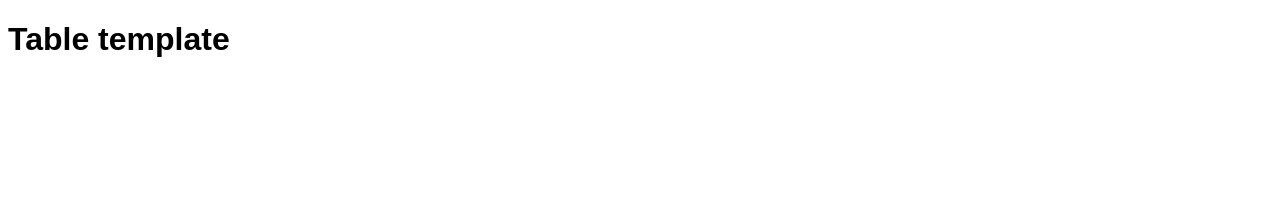
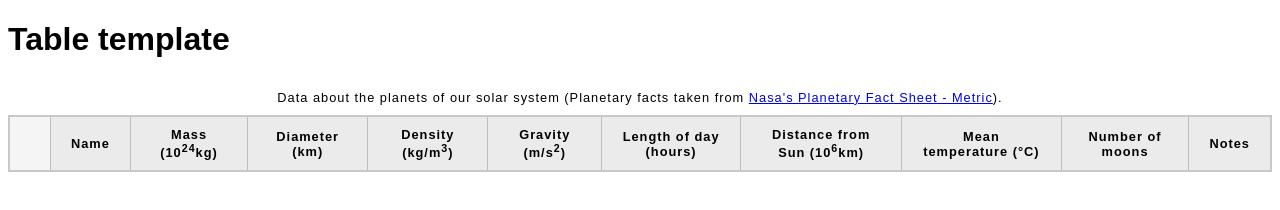
Before and after one commit to Suril1003/Suril1003.github.io, a plain HTML site: page LAB2/PART2/blank-template.html in a window 1280 px wide. Drawn offline with Linux system fonts and the light colour scheme.

Commit message:
Added Columns
Added Columns that are name, mass, diameter, etc.

```diff
--- a/LAB2/PART2/blank-template.html
+++ b/LAB2/PART2/blank-template.html
@@ -8,7 +8,26 @@
   </head>
   <body>
     <h1>Table template</h1>
-
+    <table>
+      <caption>Data about the planets of our solar system (Planetary facts taken from <a
+              href="http://nssdc.gsfc.nasa.gov/planetary/factsheet/">Nasa's Planetary Fact Sheet - Metric</a>).
+      </caption>
+      <thead>
+          <tr>
+              <td colspan="2"></td>
+              <th scope="col">Name</th>
+              <th scope="col">Mass (10<sup>24</sup>kg)</th>
+              <th scope="col">Diameter (km)</th>
+              <th scope="col">Density (kg/m<sup>3</sup>)</th>
+              <th scope="col">Gravity (m/s<sup>2</sup>)</th>
+              <th scope="col">Length of day (hours)</th>
+              <th scope="col">Distance from Sun (10<sup>6</sup>km)</th>
+              <th scope="col">Mean temperature (°C)</th>
+              <th scope="col">Number of moons</th>
+              <th scope="col">Notes</th>
+          </tr>
+      </thead>
+    </table>
 
   </body>
 </html>
```
